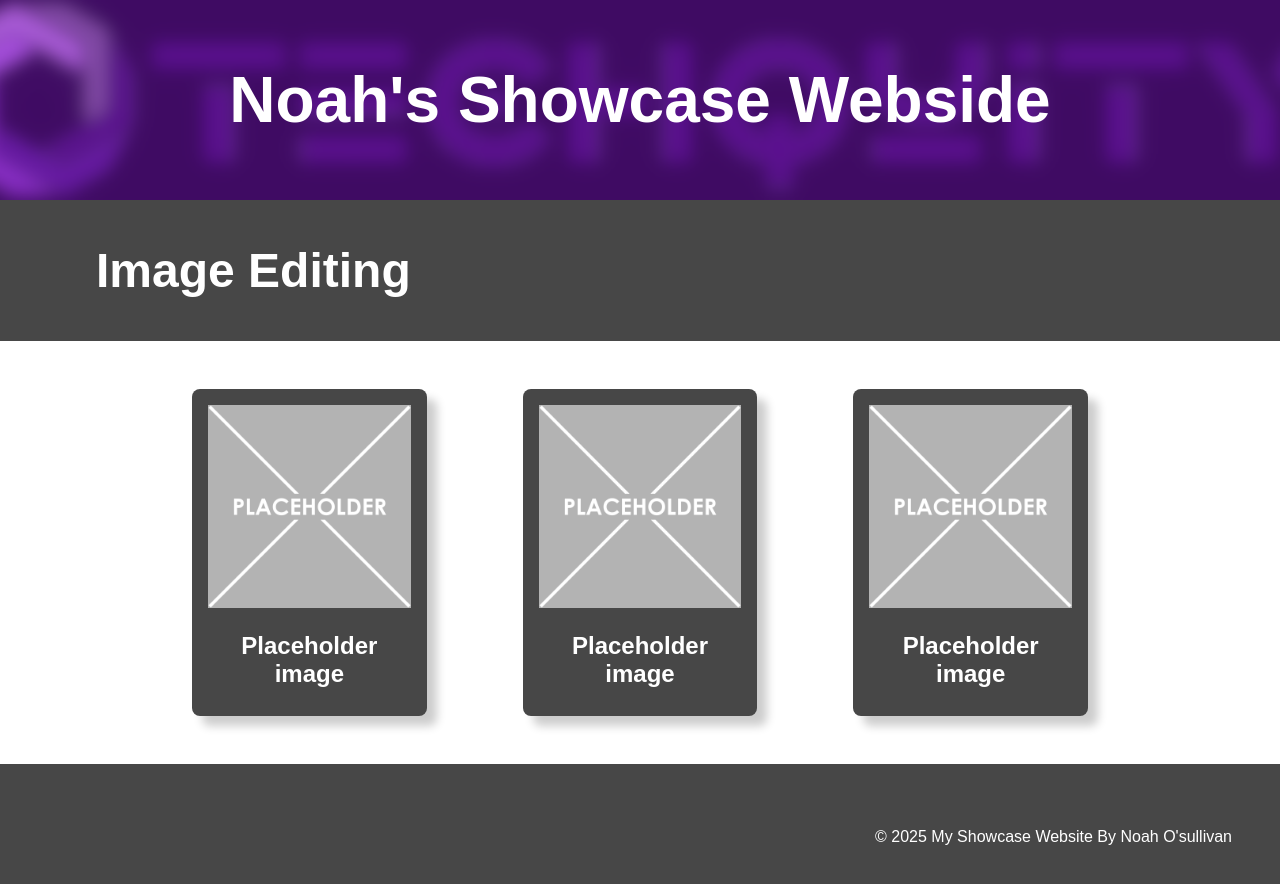
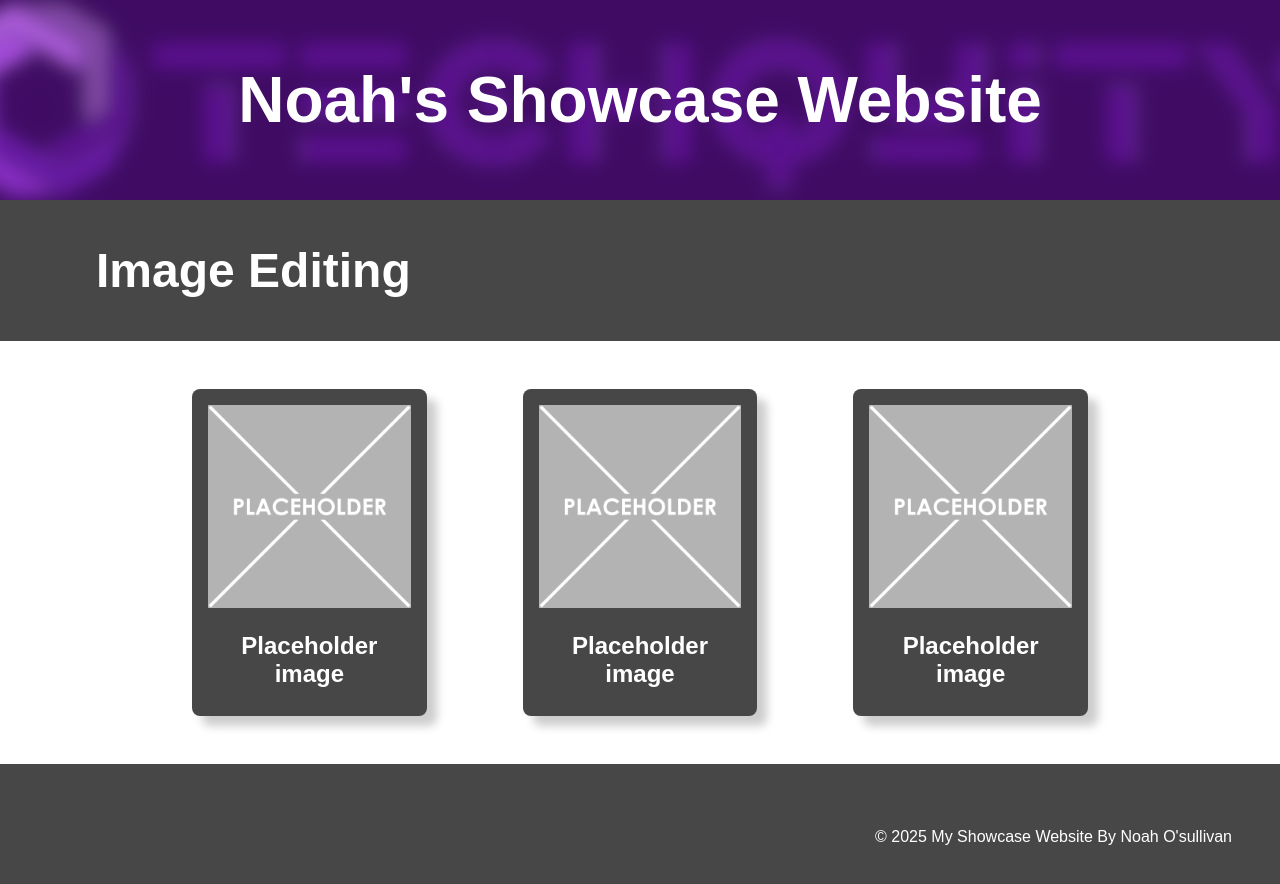
Before and after one commit to 24227bhs/MyYear10Website, a plain HTML site: page index.html in a window 1280 px wide. Drawn offline with Linux system fonts and the light colour scheme.

Commit message:
Edited Hero Text from "Webside to Website"

```diff
--- a/index.html
+++ b/index.html
@@ -12,7 +12,7 @@
 
     <!-- The Hero Section -------------------------------------------------------------------------------------- -->
     <section class="hero">
-        <div class="hero-text">Noah's Showcase Webside</div>
+        <div class="hero-text">Noah's Showcase Website</div>
     </section>
 
 <!-- Topic one ------------------------------------------------------------------------------------------------- -->
```
